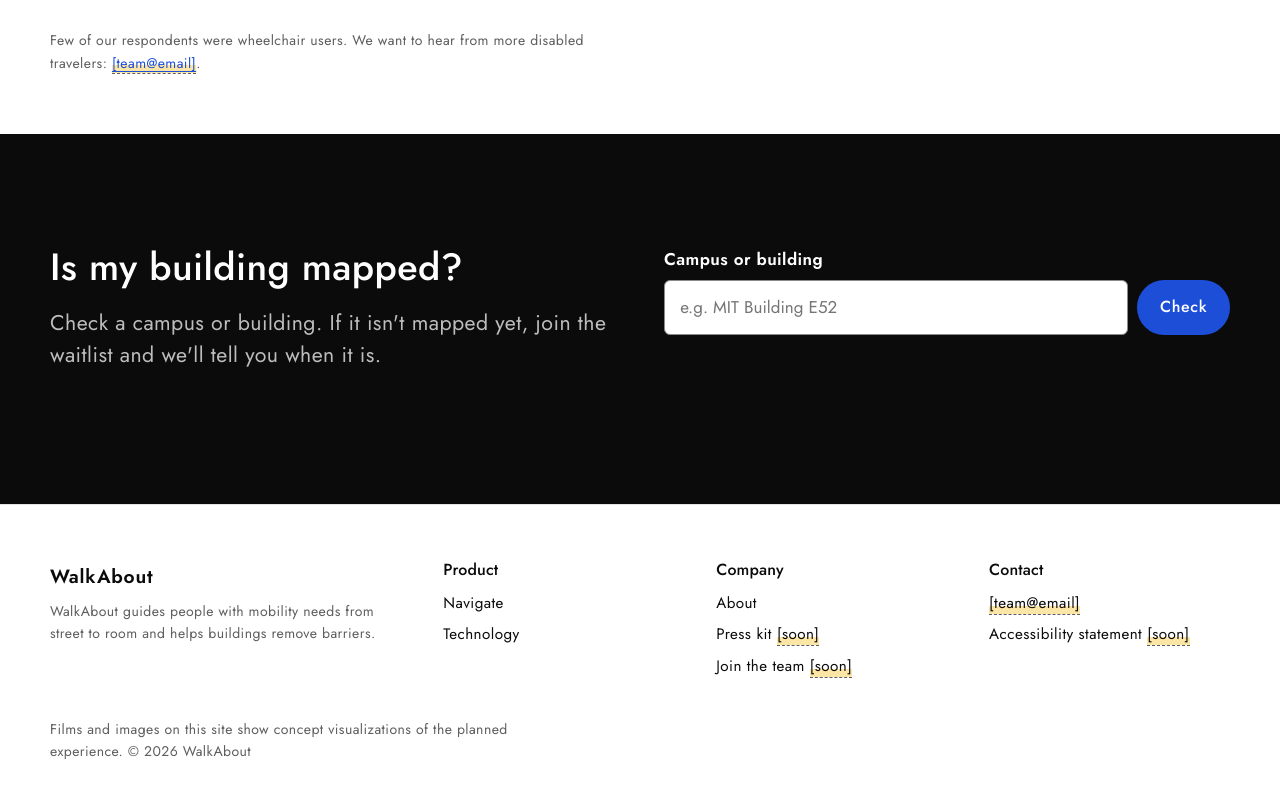
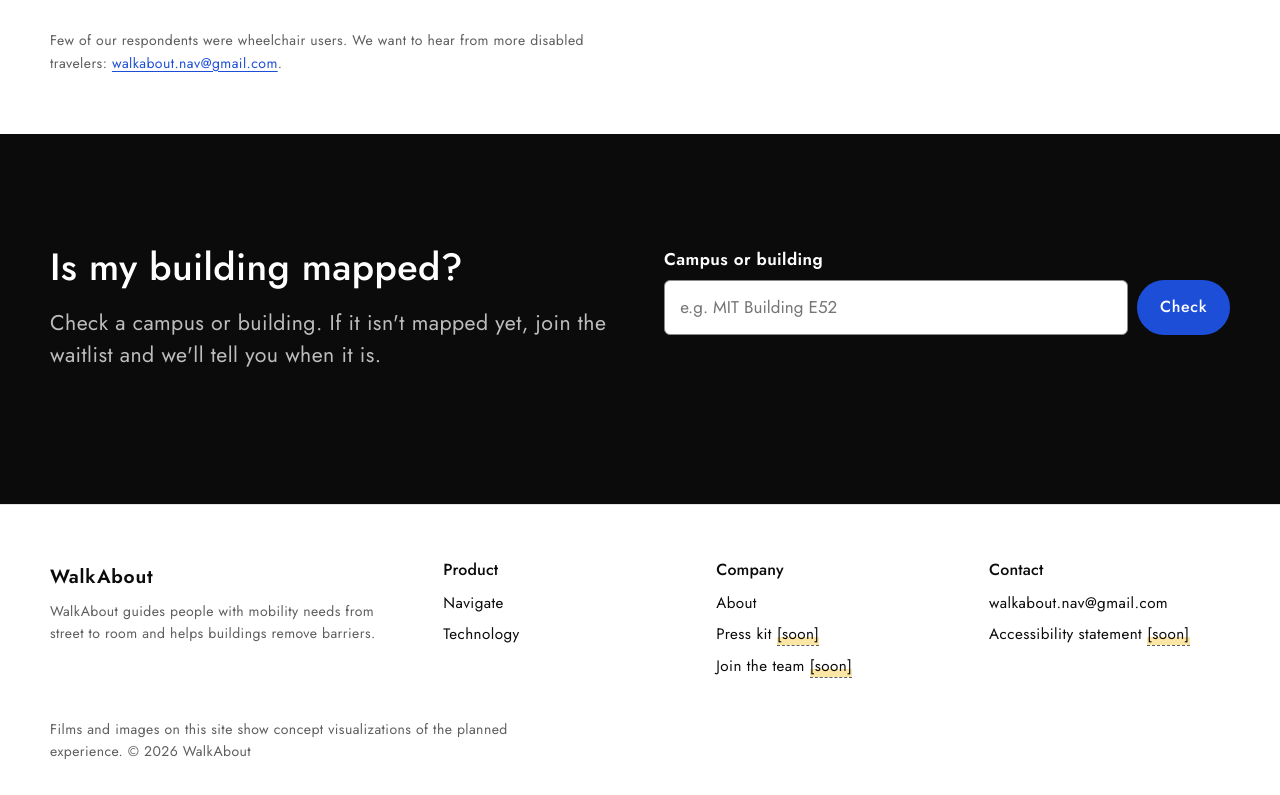
Before and after one commit to lucyyyLL/walkabout.github.io, a plain HTML site: page accessibility.html in a window 1280 px wide. Shown: the part 5910-6705 px from the top of the page. Drawn offline with Linux system fonts and the light colour scheme.

Commit message:
Add the team email address
Co-Authored-By: Claude Opus 5.5 <noreply@anthropic.com>

```diff
--- a/accessibility.html
+++ b/accessibility.html
@@ -312,7 +312,7 @@
           </div>
         </div>
 
-        <p class="voices-note">Few of our respondents were wheelchair users. We want to hear from more disabled travelers: <a href="mailto:[team@email]"><span class="ph">[team@email]</span></a>.</p>
+        <p class="voices-note">Few of our respondents were wheelchair users. We want to hear from more disabled travelers: <a href="mailto:walkabout.nav@gmail.com">walkabout.nav@gmail.com</a>.</p>
       </div>
     </section>
 
@@ -365,7 +365,7 @@
         <div>
           <h3>Contact</h3>
           <ul>
-            <li><a href="mailto:[team@email]"><span class="ph">[team@email]</span></a></li>
+            <li><a href="mailto:walkabout.nav@gmail.com">walkabout.nav@gmail.com</a></li>
             <li><a href="#">Accessibility statement <span class="ph">[soon]</span></a></li>
           </ul>
         </div>
```
Also changed, not shown: about.html (+1 -1 lines), navigate.html (+1 -1 lines), technology.html (+3 -3 lines), 2 other files.
